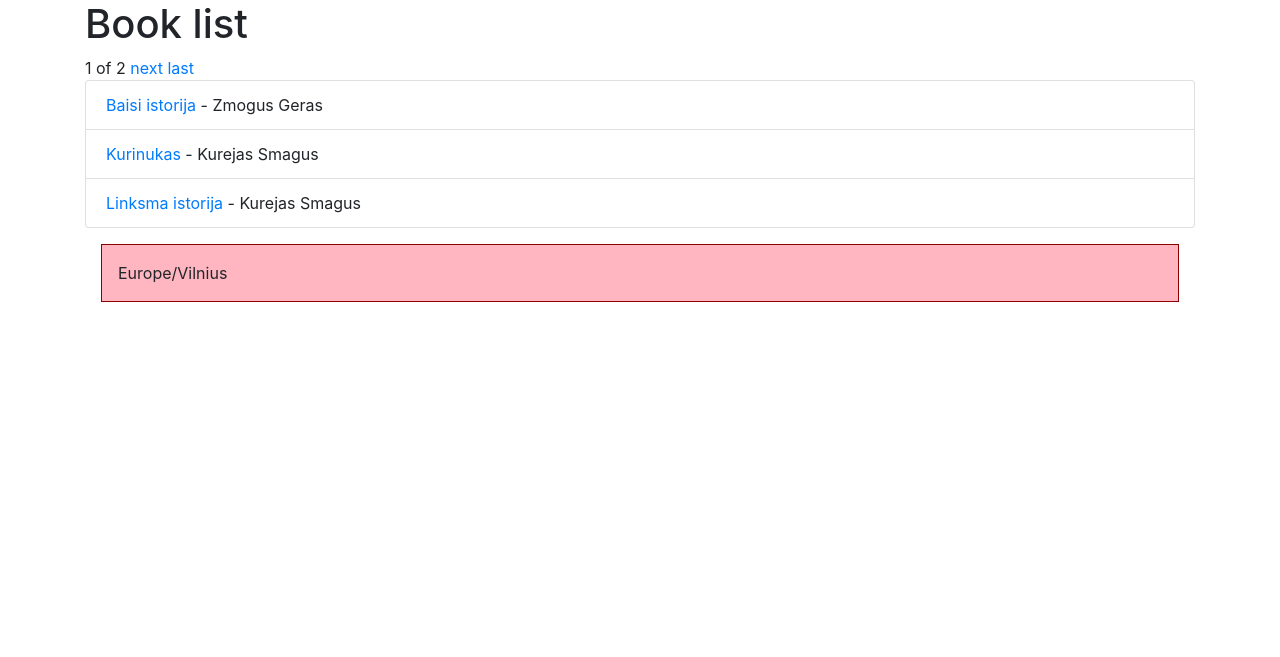
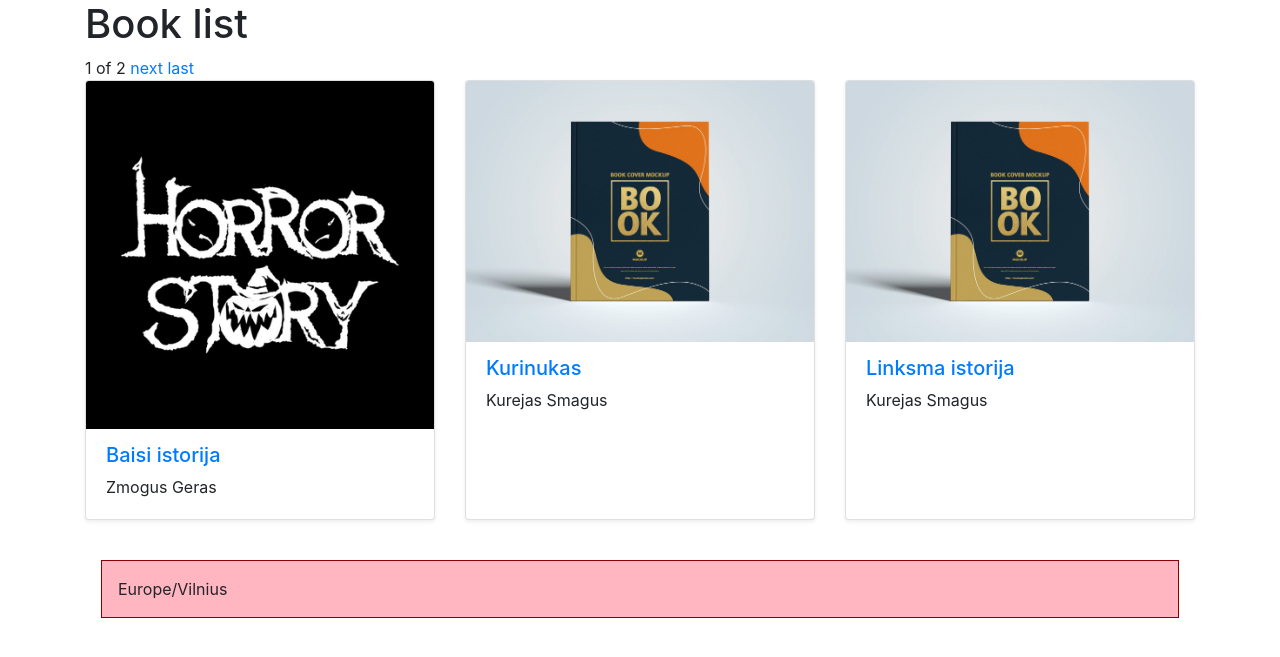
Before and after one commit to infohata/django-library, a Django app: page /en-us/library/books/ in a window 1280 px wide. Shown: the part 56-713 px from the top of the page. Run offline with Django 4.2, Linux system fonts and the light colour scheme; data comes from the database, SQL or seed files in the repository; both versions use the stored data as it was after the commit; some libraries are stand-ins or nearby versions.

Commit message:
books media

```diff
--- a/project_intro/library/models.py
+++ b/project_intro/library/models.py
@@ -32,6 +32,8 @@ class Book(models.Model):
     isbn = models.CharField('ISBN', max_length=13, db_index=True,
         help_text=_('{}ISBN code{}, max 13 symbols').format('<a href="https://www.isbn-international.org/content/what-isbn">', '</a>'))
     genre = models.ManyToManyField(Genre, help_text=_('Select genre(s) for this book'), verbose_name=_('Genre'))
+    cover = models.ImageField(_('Cover'), upload_to='covers', null=True)
+
 
     def __str__(self) -> str:
         return self.title
--- a/project_intro/library/templates/library/book_detail.html
+++ b/project_intro/library/templates/library/book_detail.html
@@ -1,8 +1,9 @@
 {% extends 'library/base.html' %}
-{% load i18n %}
+{% load i18n static %}
 {% block content %}
 <h1>{{ book.title }}</h1>
 <p>{% trans 'Author' %}: <a href="{% url 'author' book.author.id %}">{{ book.author }}</a></p>
+<img class="float-right w-50 ml-2 my-2" src="{% if book.cover %}{{ book.cover.url }}{% else %}{% static 'library/img/book_cover.jpg' %}{% endif %}">
 <p>ISBN: {{ book.isbn }}</p>
 <p>{% trans 'Genre' %}: {{ book.genre.all|join:", " }}</p>
 <p>{% trans 'Summary' %}: {{ book.summary }}</p>
--- a/project_intro/library/templates/library/book_list.html
+++ b/project_intro/library/templates/library/book_list.html
@@ -1,5 +1,5 @@
 {% extends 'library/base.html' %}
-{% load i18n %}
+{% load i18n static %}
 {% block content %}
     <h1>{% trans 'Book list' %}</h1>
     {% if books %}
@@ -16,11 +16,22 @@
             {% endif %}
         </span>
     </div>
-    <ul class="list-group">
+    <div class="row">
         {% for book in books %}
-            <li class="list-group-item"><a href="{% url 'book-detail' book.id %}">{{ book.title }}</a> - {{ book.author }}</li>
+            <div class="col-md-4 d-flex align-items-stretch">
+                <div class="card mb-4 shadow-sm">
+                    <a href="{% url 'book-detail' book.id %}">
+                        <img class="card-img-top" src="{% if book.cover %}{{ book.cover.url }}{% else %}{% static 'library/img/book_cover.jpg' %}{% endif %}">
+                    </a>
+                    <div class="card-body">
+                        <h5 class="card-subtitle mb-2"><a href="{% url 'book-detail' book.id %}">{{ book.title }}</a></h5>
+                        <p class="card-text">{{ book.author }}</p>
+                    </div>
+                </div>
+            </div>
+
         {% endfor %}
-    </ul>
+    </div>
     {% else %}
     <p>{% trans 'There are no books in our library right now.' %}</p>
     {% endif %}
--- a/project_intro/project_intro/settings.py
+++ b/project_intro/project_intro/settings.py
@@ -121,6 +121,8 @@ USE_TZ = True
 
 STATIC_URL = 'static/'
 STATIC_ROOT = Path.joinpath(BASE_DIR, 'static')
+MEDIA_URL = 'media/'
+MEDIA_ROOT = Path.joinpath(BASE_DIR, 'media')
 
 # Default primary key field type
 # https://docs.djangoproject.com/en/4.0/ref/settings/#default-auto-field
--- a/project_intro/project_intro/urls.py
+++ b/project_intro/project_intro/urls.py
@@ -22,7 +22,8 @@ from django.views.generic import RedirectView
 
 urlpatterns = [
     path('rosetta/', include('rosetta.urls')),
-] + static(settings.STATIC_URL, document_root=settings.STATIC_ROOT)
+] + static(settings.STATIC_URL, document_root=settings.STATIC_ROOT) \
+  + static(settings.MEDIA_URL, document_root=settings.MEDIA_ROOT)
 
 urlpatterns += i18n_patterns(
     path('admin/', admin.site.urls),
--- a/requirements.txt
+++ b/requirements.txt
@@ -4,6 +4,7 @@ charset-normalizer==2.0.12
 Django==4.0.3
 django-rosetta==0.9.8
 idna==3.3
+Pillow==9.0.1
 polib==1.1.1
 python-gettext==4.0
 requests==2.27.1
```
Also changed, not shown: media/covers/PDybN0md_400x400.png (added), project_intro/db.sqlite3, project_intro/library/migrations/0011_book_cover.py (added), project_intro/library/static/library/img/book_cover.jpg (added), 1 other file.
